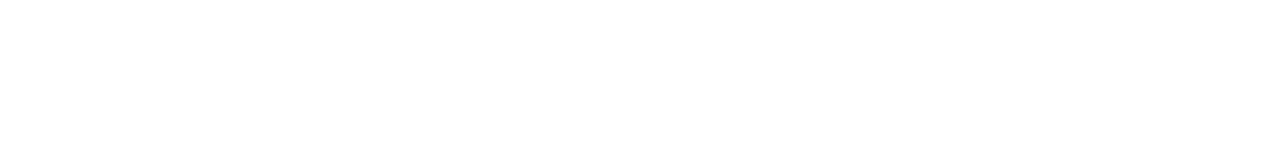
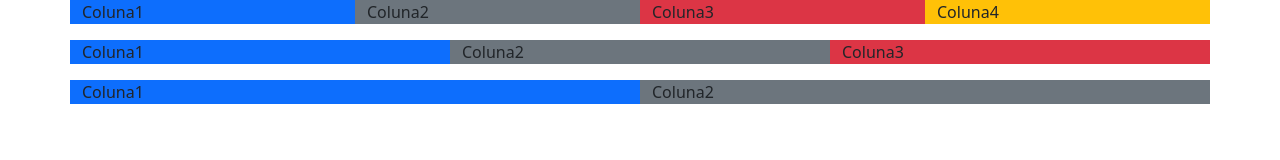
Before and after one commit to giovanamoura-sou/bootstrap_base, a plain HTML site: page ex2_sistema-grid/ex2.html in a window 1280 px wide. Drawn offline with nearby package versions, Linux system fonts and the light colour scheme.

Commit message:
Exemplo 2 feito
Exemplo 2 realizado

```diff
--- a/ex2_sistema-grid/ex2.html
+++ b/ex2_sistema-grid/ex2.html
@@ -10,7 +10,31 @@
 
 
     <!-- 1ª Digitação (Aqui) -->
+     <div class="container">
+         <div class="row">
+         <div class="col-sm-3 bg-primary">Coluna1</div>
+         <div class="col-sm-3 bg-secondary">Coluna2</div>
+        <div class="col-sm-3 bg-danger">Coluna3</div>
+        <div class="col-sm-3 bg-warning">Coluna4</div>
+             <!--<div class="col-sm-4 bg-danger">Coluna3</div>-->
+        </div>
 
+
+
+
+         <div class="row my-3">
+            <div class="col-sm-4 bg-primary">Coluna1</div>
+            <div class="col-sm-4 bg-secondary">Coluna2</div>
+            <div class="col-sm-4 bg-danger">Coluna3</div>
+        </div>
+
+
+
+         <div class="row">
+            <div class="col-sm-6 bg-primary">Coluna1</div>
+            <div class="col-sm-6 bg-secondary">Coluna2</div>
+        </div>
+     </div>
 
     <script src="https://cdn.jsdelivr.net/npm/bootstrap@5.3.0/dist/js/bootstrap.bundle.min.js"></script>
 </body>
```
